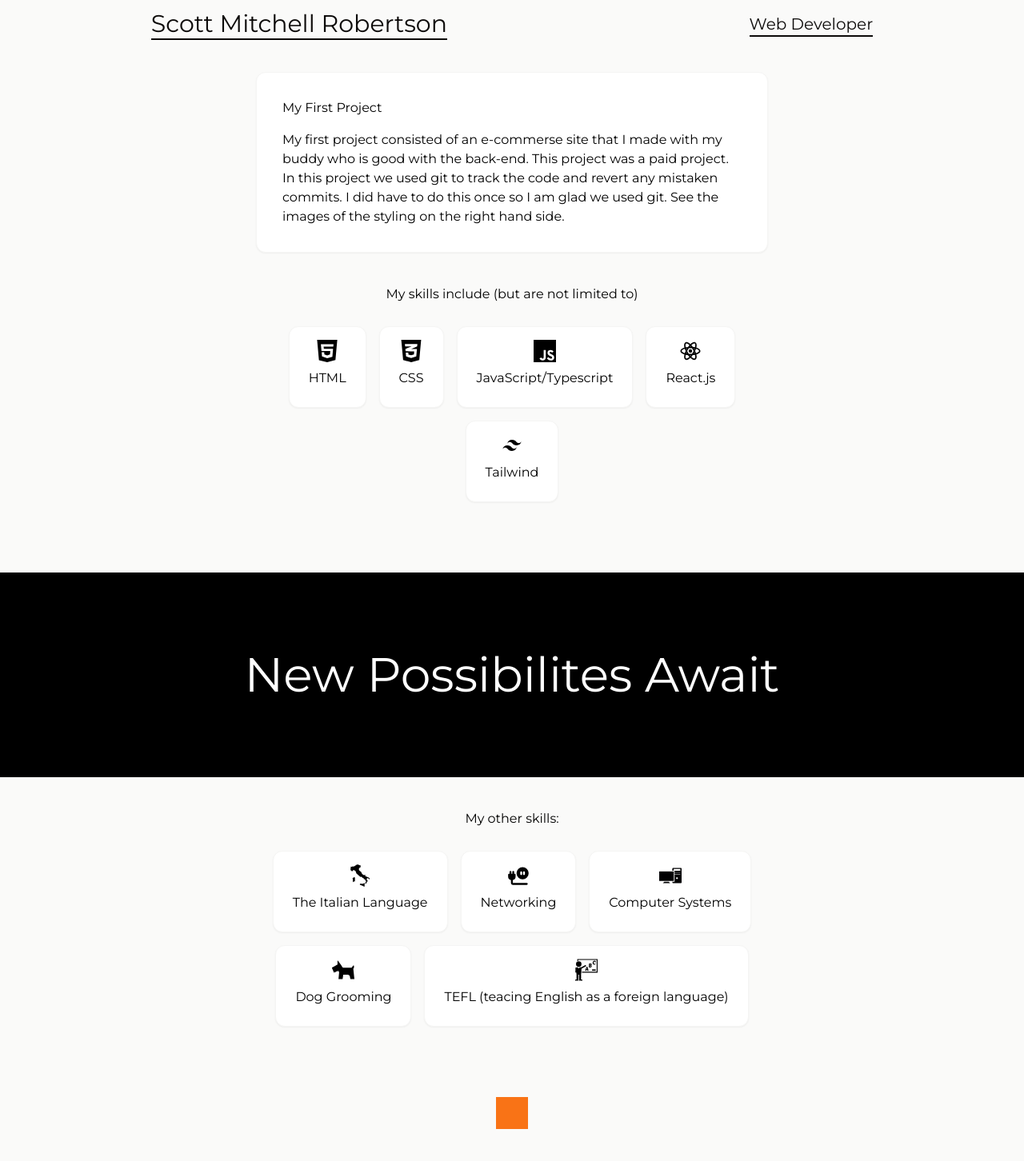
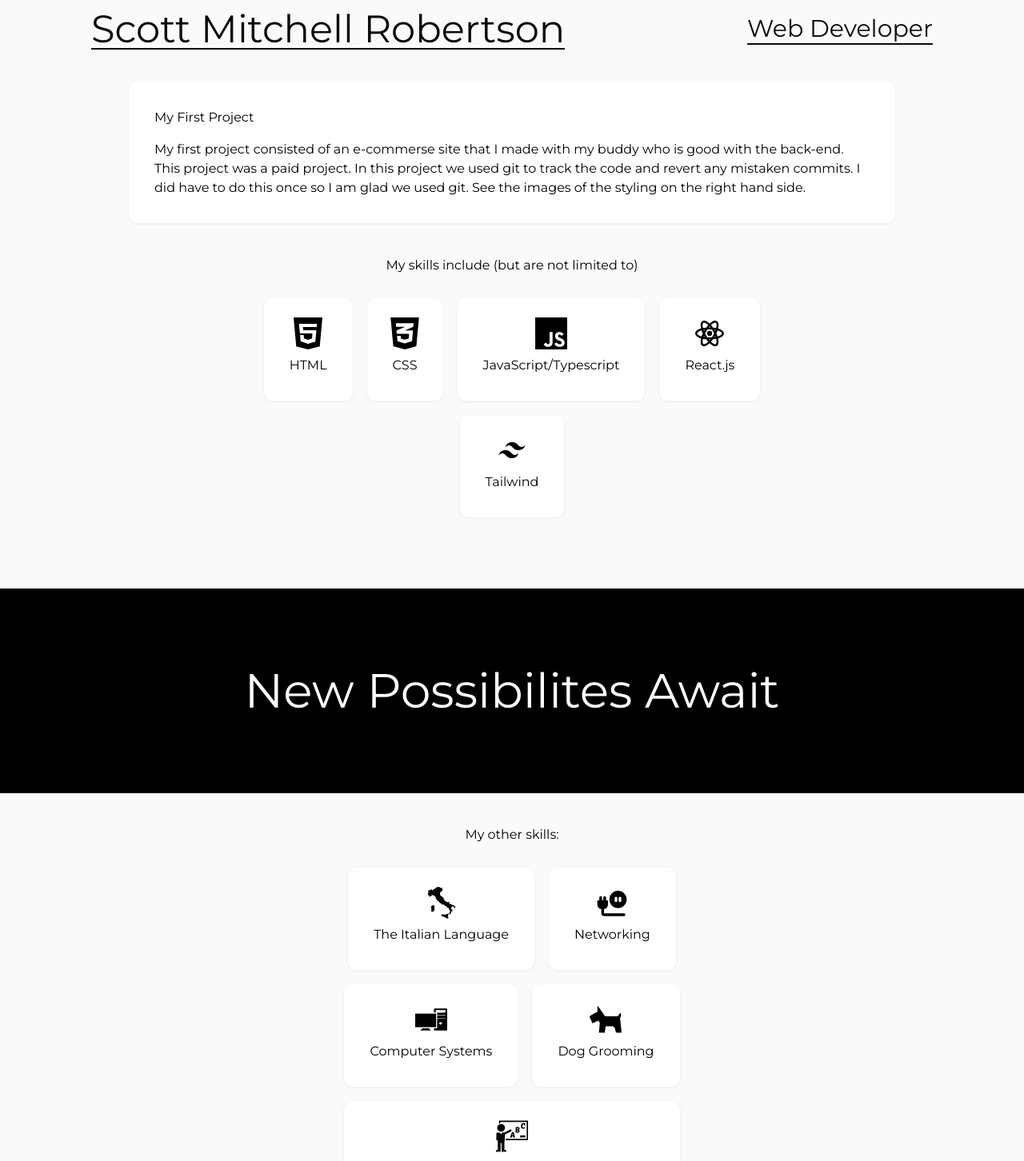
Before and after one commit to Robertvson/Robertvson.github.io, a Next.js app: page / in a window 1280 px wide. Shown: the top 1452 px of the page at 80% size. Built offline with nearby package versions, Linux system fonts and the light colour scheme.

Commit message:
Media Queries were looking bad

```diff
--- a/src/app/components/extraskills.tsx
+++ b/src/app/components/extraskills.tsx
@@ -19,9 +19,9 @@ return(
         {extraskillsdis.map((item, index) => (
                 <motion.div
                     key={index}
-                    className=" mx-2 my-2 bg-white p-6 rounded-xl shadow-sm border border-stone-100 hover:shadow-md transition-shadow md:p-4 sm:p-4"
+                    className=" mx-2 my-2 bg-white p-6 rounded-xl shadow-sm border border-stone-100 hover:shadow-md transition-shadow"
                 >
-                    <img alt= '' className='h-10 w-10 mx-auto md:h-7 md:w-7 sm:w-7 sm:h-7' src={item.icon}/>
+                    <img alt= '' className='h-10 w-10 mx-auto' src={item.icon}/>
                     <p className='text-black p-2'>{item.name}</p>
                 </motion.div>
             ))}
--- a/src/app/components/heading.tsx
+++ b/src/app/components/heading.tsx
@@ -7,7 +7,7 @@ export default function Home() { // re-name later
     <div className="flex flex-row items-center mt-3">
 
       <motion.h1
-      className="mx-auto bold text-5xl text-center w-fit text-stone-950 border-b-2 border-stone-950 sm:text-3xl md:text-3xl lg:text-3xl"
+      className="mx-auto bold text-5xl text-center w-fit text-stone-950 border-b-2 border-stone-950"
       initial={{opacity: 0}}
       transition={{duration: 0.4, ease:'linear'}}
       animate={{opacity: 1}}
@@ -15,7 +15,7 @@ export default function Home() { // re-name later
       >Scott Mitchell Robertson </motion.h1>
 
       <motion.h1
-      className="mx-auto bold text-3xl text-center w-fit text-stone-950 border-b-2 border-stone-950 sm:text-xl md:text-xl lg:text-xl"
+      className="mx-auto bold text-3xl text-center w-fit text-stone-950 border-b-2 border-stone-950"
       initial={{opacity: 0}}
       transition={{duration: 0.4, ease:'linear'}}
       animate={{opacity: 1}}
--- a/src/app/components/table.tsx
+++ b/src/app/components/table.tsx
@@ -8,7 +8,7 @@ export const tabulardata = [
 
 export default function Table() {
     return (
-        <div className="grid grid-flow-row mt-10 grid-cols-2 gap-2 w-3/4 mx-auto md:grid-cols-1 md:w-1/2 sm:grid-cols-1 sm:w-1/2 lg:grid-cols-1 lg:w-1/2">
+        <div className="grid grid-flow-row mt-10 grid-cols-1 gap-2 w-3/4 mx-auto">
             {tabulardata.map((item, index) => (
                 <motion.div
                     key={index}
--- a/src/app/components/techstack.tsx
+++ b/src/app/components/techstack.tsx
@@ -20,9 +20,9 @@ return(
         {techstackdis.map((item, index) => (
                 <motion.div
                     key={index}
-                    className="mx-2 my-2 bg-white p-6 rounded-xl shadow-sm border border-stone-100 hover:shadow-md transition-shadow md:p-4 sm:p-4"
+                    className="mx-2 my-2 bg-white p-6 rounded-xl shadow-sm border border-stone-100 hover:shadow-md transition-shadow"
                 >
-                    <img alt='' className='h-10 w-10 mx-auto md:h-7 md:w-7 sm:w-7 sm:h-7' src={item.icon}/>
+                    <img alt='' className='h-10 w-10 mx-auto' src={item.icon}/>
                     <p className='text-black p-2'>{item.name}</p>
                 </motion.div>
             ))}
--- a/tailwind.config.ts
+++ b/tailwind.config.ts
@@ -8,9 +8,6 @@ export default {
   ],
   theme: {
     screens: {
-      'sm': '640px',
-      'md': '768px',
-      'lg': '1068px'
     },
     extend: {
       fontFamily: {
```
